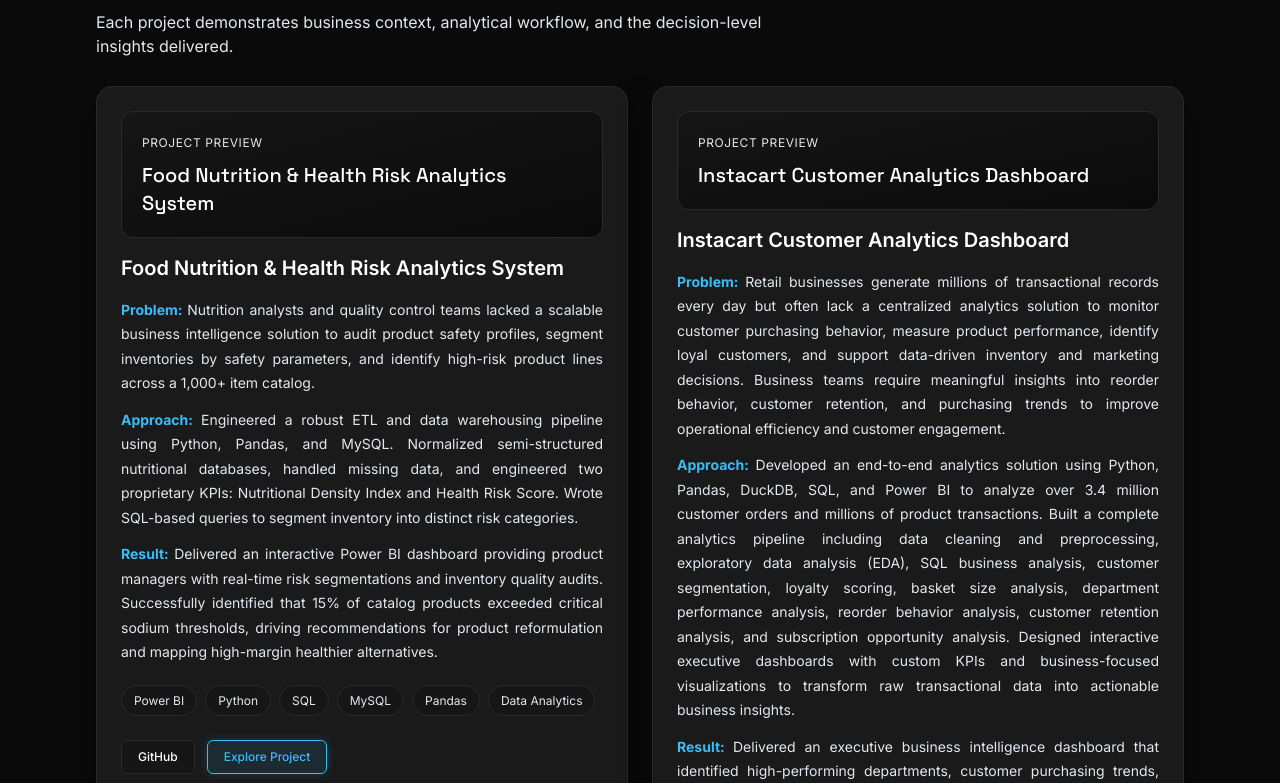
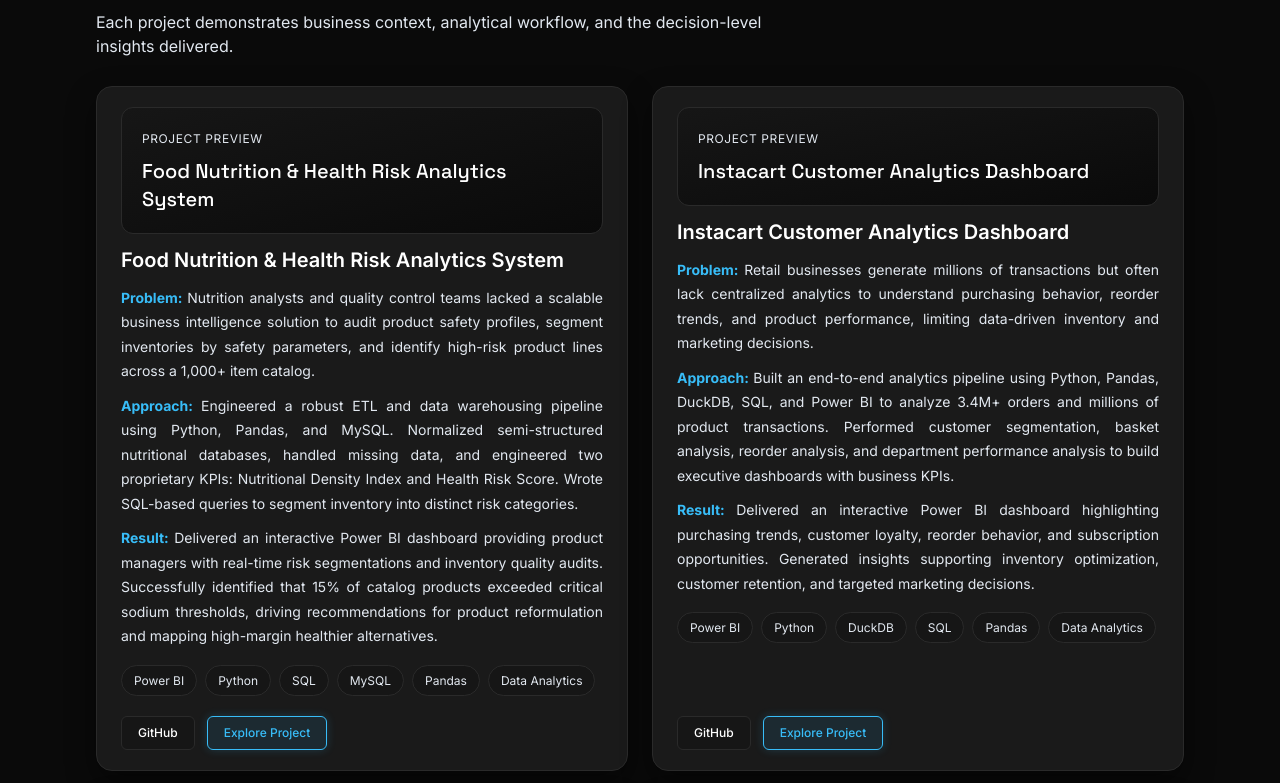
Before and after one commit to samhoon000/My-Portfolio, a React (Vite) app: page / in a window 1280 px wide. Shown: the part 1917-2700 px from the top of the page. Built offline with nearby package versions, Linux system fonts and the light colour scheme.

Commit message:
Optimize project card heights, padding, and content dimensions

```diff
--- a/src/components/projects-section.jsx
+++ b/src/components/projects-section.jsx
@@ -26,14 +26,15 @@
         {projects.map((project) => (
           <article
             key={project.title}
-            className={`glass-card rounded-2xl bg-panelSoft p-6 shadow-card transition hover:-translate-y-1 ${project.themeClasses?.cardHover || 'hover:border-accent'}`}
+            className={`glass-card rounded-2xl bg-panelSoft py-5 px-6 shadow-card transition hover:-translate-y-1 flex flex-col justify-between ${project.themeClasses?.cardHover || 'hover:border-accent'}`}
           >
-            <div className="mb-4 rounded-xl border border-stroke bg-gradient-to-br from-panel to-base p-5">
+            <div>
+              <div className="mb-3 rounded-xl border border-stroke bg-gradient-to-br from-panel to-base p-5">
                 <p className="readable-text text-xs uppercase tracking-wider text-white">Project Preview</p>
                 <p className="mt-2 font-display text-xl text-textPrimary">{project.imageLabel}</p>
               </div>
               <h3 className="text-xl font-semibold text-textPrimary">{project.title}</h3>
-            <div className="mt-4 space-y-3">
+              <div className="mt-3 space-y-2.5">
                 <p className="readable-text text-sm text-white/90 text-justify">
                   <span className="font-bold text-accent">Problem: </span>
                   {project.problem}
@@ -51,14 +52,15 @@
                   </p>
                 )}
               </div>
-            <div className="mt-5 flex flex-wrap gap-2">
+              <div className="mt-4 flex flex-wrap gap-2">
                 {project.tools.map((tool) => (
                   <span key={tool} className="readable-text rounded-full border border-stroke bg-panel px-3 py-1 text-xs text-white">
                     {tool}
                   </span>
                 ))}
               </div>
-            <div className="mt-6 flex flex-wrap gap-3">
+            </div>
+            <div className="mt-auto pt-5 flex flex-wrap gap-3">
               {project.githubUrl && project.githubUrl !== '#' && (
                 <a
                   href={project.githubUrl}
--- a/src/data/portfolio-data.js
+++ b/src/data/portfolio-data.js
@@ -119,12 +119,12 @@
   },
   {
     title: 'Instacart Customer Analytics Dashboard',
-    problem: 'Retail businesses generate millions of transactional records every day but often lack a centralized analytics solution to monitor customer purchasing behavior, measure product performance, identify loyal customers, and support data-driven inventory and marketing decisions. Business teams require meaningful insights into reorder behavior, customer retention, and purchasing trends to improve operational efficiency and customer engagement.',
-    approach: 'Developed an end-to-end analytics solution using Python, Pandas, DuckDB, SQL, and Power BI to analyze over 3.4 million customer orders and millions of product transactions. Built a complete analytics pipeline including data cleaning and preprocessing, exploratory data analysis (EDA), SQL business analysis, customer segmentation, loyalty scoring, basket size analysis, department performance analysis, reorder behavior analysis, customer retention analysis, and subscription opportunity analysis. Designed interactive executive dashboards with custom KPIs and business-focused visualizations to transform raw transactional data into actionable business insights.',
-    result: 'Delivered an executive business intelligence dashboard that identified high-performing departments, customer purchasing trends, reorder behavior, customer loyalty segments, retention patterns, and subscription opportunities. Generated insights supporting inventory optimization, targeted marketing strategies, customer retention initiatives, and business decision-making through interactive Power BI dashboards.',
+    problem: 'Retail businesses generate millions of transactions but often lack centralized analytics to understand purchasing behavior, reorder trends, and product performance, limiting data-driven inventory and marketing decisions.',
+    approach: 'Built an end-to-end analytics pipeline using Python, Pandas, DuckDB, SQL, and Power BI to analyze 3.4M+ orders and millions of product transactions. Performed customer segmentation, basket analysis, reorder analysis, and department performance analysis to build executive dashboards with business KPIs.',
+    result: 'Delivered an interactive Power BI dashboard highlighting purchasing trends, customer loyalty, reorder behavior, and subscription opportunities. Generated insights supporting inventory optimization, customer retention, and targeted marketing decisions.',
     tools: ['Power BI', 'Python', 'DuckDB', 'SQL', 'Pandas', 'Data Analytics'],
     insights:
-      'Delivered an executive business intelligence dashboard that identified high-performing departments, customer purchasing trends, reorder behavior, customer loyalty segments, retention patterns, and subscription opportunities. Generated insights supporting inventory optimization, targeted marketing strategies, customer retention initiatives, and business decision-making through interactive Power BI dashboards.',
+      'Delivered an interactive Power BI dashboard highlighting purchasing trends, customer loyalty, reorder behavior, and subscription opportunities. Generated insights supporting inventory optimization, customer retention, and targeted marketing decisions.',
     imageLabel: 'Instacart Customer Analytics Dashboard',
     githubUrl: 'https://github.com/samhoon000/instacart-customer-analytics',
     images: ['/instacart-executive-overview.png', '/instacart-customer-insights.png'],
```
Also changed, not shown: 2 other files (tests, documents, lock files or other folders). Lines whose indentation alone changed are shown as unchanged.
